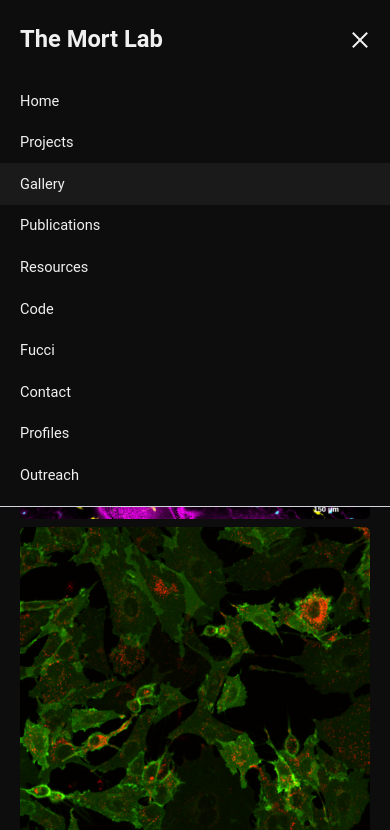
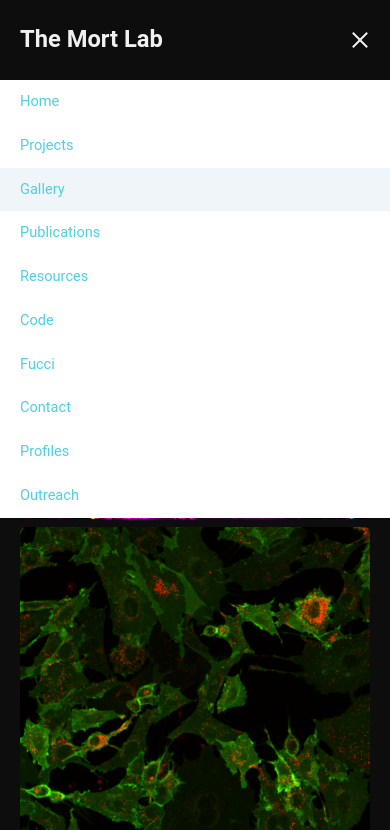
Before and after one commit to richiemort79/mortlab-gallery, a plain HTML site: page index.html in a window 390 px wide. Both pictures are taken after a click on the button 360 px from the left and 40 px from the top of the page. Shown: the top 830 px of the page. Drawn offline with Linux system fonts and the light colour scheme.

Commit message:
White mobile menu dropdown to match WordPress
Co-Authored-By: Claude Opus 5.5 <noreply@anthropic.com>

```diff
--- a/index.html
+++ b/index.html
@@ -39,11 +39,12 @@
     html { font-size: 91.2%; }
     .menu-toggle { display: block; }
     .main-nav { display: none; position: absolute; top: 100%; left: 0; right: 0; z-index: 50;
-                 background: #0d0d0d; border-bottom: 1px solid #d1d5db; }
+                 background: #ffffff; }
     .main-nav.open { display: block; }
-    .main-nav ul { flex-direction: column; padding: 0 0 10px; }
-    .main-nav a { line-height: 1.65; padding: 0.6em 20px; }
-    .main-nav a:hover, .main-nav a.active { background: #1a1a1a; }
+    .main-nav ul { flex-direction: column; padding: 0; }
+    /* As on WordPress: white dropdown, cyan links, pale-blue hover/current row */
+    .main-nav a, .main-nav a.active { line-height: 3; padding: 0 20px; color: #4dd0e1; }
+    .main-nav a:hover, .main-nav a.active { background: #f0f5fa; color: #4dd0e1; }
   }
 
   /* Content */
```
Also changed, not shown: 1 other file.
